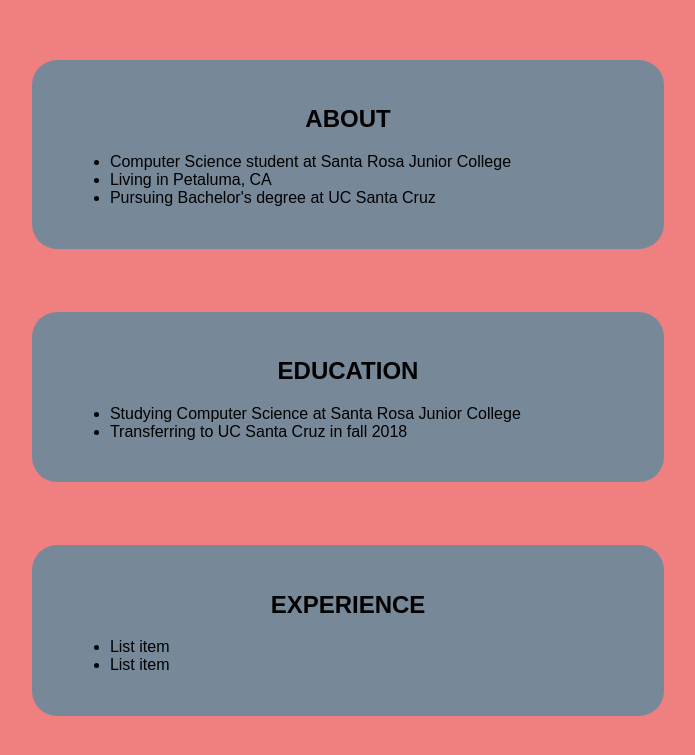
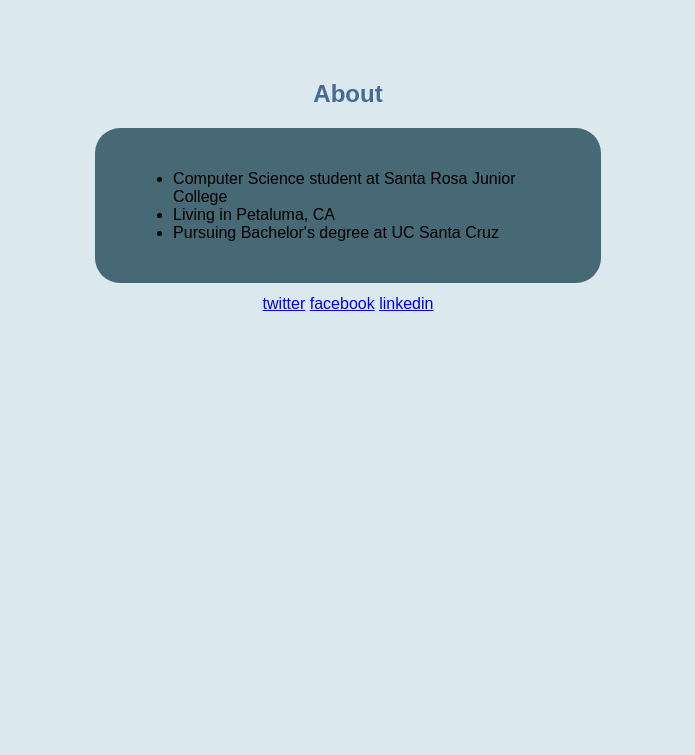
Before and after one commit to paulyakovlev/paulyakovlev.github.io, a plain HTML site: page index.html in a window 1280 px wide. Shown: the part 507-1262 px from the top of the page, without its empty margins (292-987 px from the left). After the commit the page ends 828 px from the top, so only its background shows below. Drawn offline with Linux system fonts and the light colour scheme.

Commit message:
clean up .html and .css, add footer with links

```diff
--- a/index.html
+++ b/index.html
@@ -8,35 +8,27 @@
 
 <body>
     <header>
-        <img src="http://placeimg.com/200/200/tech" alt="image" class="main-image">
-        <h1> Pavel Yakovlev </h1>
+        <h1>Pavel Yakovlev</h1>
+        <h4>Computer Science Student</h3>
+        <img src="me.jpg" width="300" height="300" alt="image-of-me" class="main-image">
+
     </header>
 
-    <div class="section" id = "about">
-        <h2 class="section-title"> About </h2>
+    <h2 class="section-title"> About </h2>
+    <div class="section">
         <ul>
             <li>Computer Science student at Santa Rosa Junior College</li>
             <li>Living in Petaluma, CA</li>
             <li>Pursuing Bachelor's degree at UC Santa Cruz</li>
+
         </ul>
     </div>
 
-    <div class="section" id="education">
-        <h2 class="section-title">Education</h2>
-        <ul>
-            <li>Studying Computer Science at Santa Rosa Junior College</li>
-            <li>Transferring to UC Santa Cruz in fall 2018</li>
-        </ul>
-    </div>
-
-    <div class="section" id="experience">
-        <h2 class="section-title">Experience</h2>
-        <ul>
-            <li>List item</li>
-            <li>List item</li>
-        </ul>
-    </div>
-
+    <footer>
+            <a href="https://twitter.com/paulyakovlev/?" target="_blank">twitter</a>
+            <a href="https://www.facebook.com/pavelvyakovlev/" target="_blank">facebook</a>
+            <a href="https://www.linkedin.com/in/yakovlevpavel/" target="_blank">linkedin</a>
+    </footer>
 
 </body>
 
--- a/styles.css
+++ b/styles.css
@@ -1,12 +1,12 @@
 body {
-    font-family: "Arial";
-    background-color: lightcoral;
+    font-family: "Arial", Arial, Helvetica, sans-serif;
+    background-color: #DBE9EE;
 }
 
 header {
     text-align: center;
-    background-color: rgb(88, 123, 158);
-    padding: 8% 10% 8% 10%;
+    padding: 5% 5% 5% 5%;
+    margin: 1%  100 1% 100%;
     opacity: 5%;
 }
 
@@ -15,18 +15,21 @@ header {
 }
 
 h1 {
+
+    text-align: center;
     padding: 5px;
 }
 
 .section-title {
-    text-transform: uppercase;
+    color: #466995;
+    text-align: center;
 }
 
 .section {
     text-align: center;
     border-radius: 25px;
-    background-color: lightslategrey;
-    margin: 5% 25% 5% 25%;
+    background-color: #466975;
+    margin: 1% 30% 1% 30%;
     padding: 2% 3% 2% 3%;
 }
 
@@ -34,14 +37,6 @@ ul {
     text-align: left;
 }
 
-#about {
-
+footer {
+    text-align: center;
 }
-
-#experience {
-
-}
-
-#education {
-
-}
```
